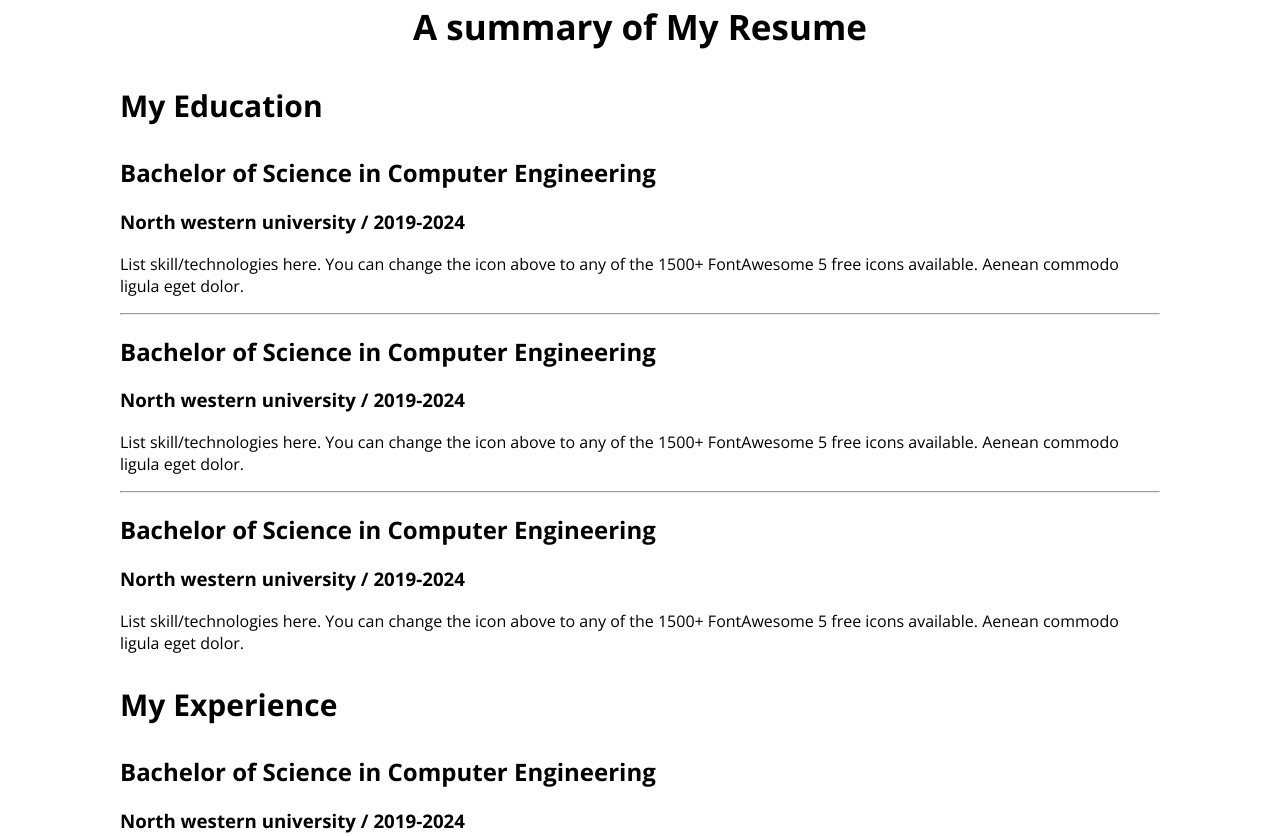
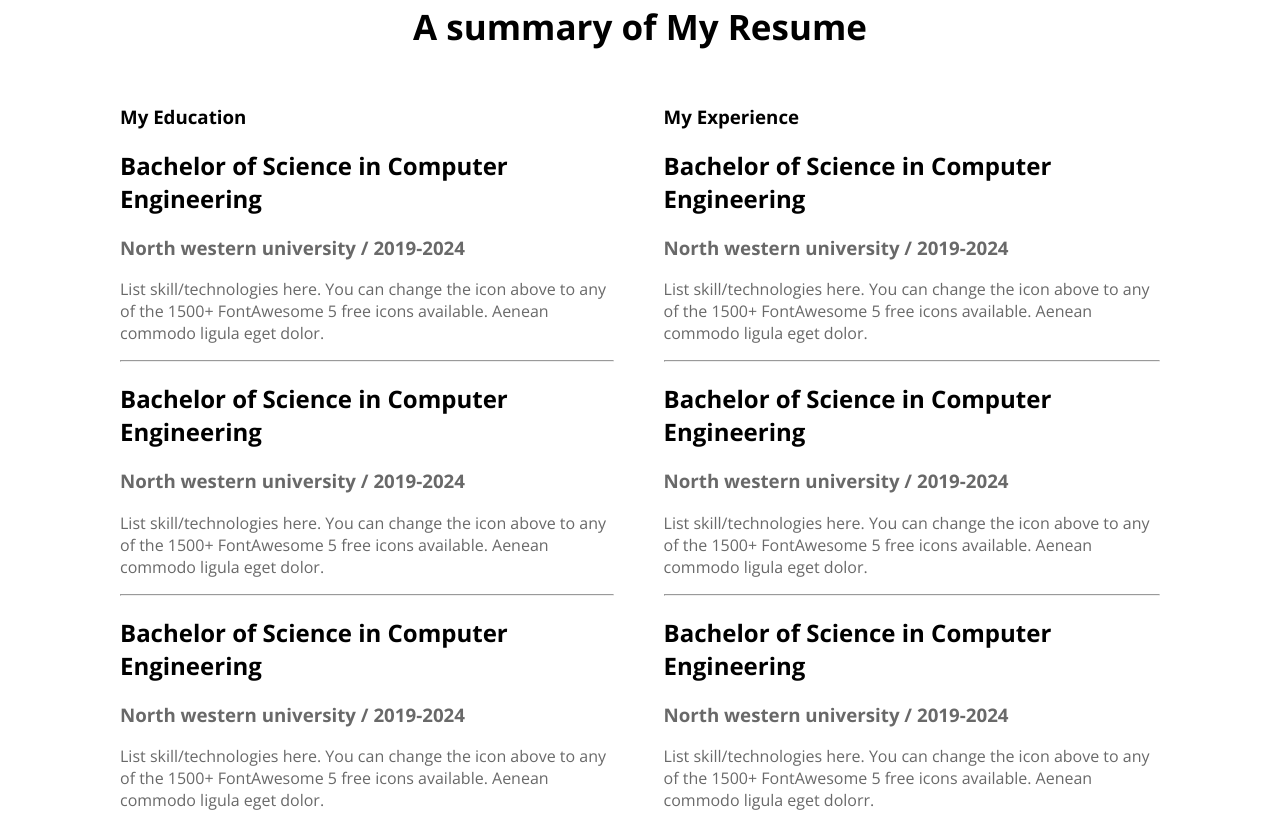
Before and after one commit to Khandaker20201125010/developer-porttfolio, a plain HTML site: page index.html in a window 1280 px wide. Shown: the part 2417-3253 px from the top of the page. Drawn offline with nearby package versions, Linux system fonts and the light colour scheme.

Commit message:
resume contant added

```diff
--- a/index.html
+++ b/index.html
@@ -106,22 +106,21 @@
             <div class="resume-container">
                 <div class="resume-column">
                     <h3 class="resume-coloumn-title">My Education</h3>
-
-                    <div class="resume-item"></div>
+                    <div class="resume-item">
                             <h2 class="resume-item-title">Bachelor of Science in Computer Engineering</h2>
                             <h3 class="resume-item-institute">North western university / 2019-2024</h3>
                             <p class="resume-item-description">List skill/technologies here. You can change the icon above
                             to any of the 1500+ FontAwesome 5 free icons available. Aenean commodo ligula eget dolor.</p>
                     </div>
                     <hr>
-                    <div class="resume-item"></div>
+                    <div class="resume-item">
                             <h2 class="resume-item-title">Bachelor of Science in Computer Engineering</h2>
                             <h3 class="resume-item-institute">North western university / 2019-2024</h3>
                             <p class="resume-item-description">List skill/technologies here. You can change the icon above
                             to any of the 1500+ FontAwesome 5 free icons available. Aenean commodo ligula eget dolor.</p>
                     </div>
                     <hr>
-                    <div class="resume-item"></div>
+                    <div class="resume-item">
                             <h2 class="resume-item-title">Bachelor of Science in Computer Engineering</h2>
                             <h3 class="resume-item-institute">North western university / 2019-2024</h3>
                             <p class="resume-item-description">List skill/technologies here. You can change the icon above
@@ -129,30 +128,29 @@
                     </div>
 
 
-
+                </div>
                 <div class="resume-column">
                     <h3 class="resume-coloumn-title">My Experience</h3>
-                    <div class="resume-item"></div>
+                    <div class="resume-item">
                         <h2 class="resume-item-title">Bachelor of Science in Computer Engineering</h2>
                         <h3 class="resume-item-institute">North western university / 2019-2024</h3>
                         <p class="resume-item-description">List skill/technologies here. You can change the icon above
                         to any of the 1500+ FontAwesome 5 free icons available. Aenean commodo ligula eget dolor.</p>
                 </div>
                 <hr>
-                    <div class="resume-item"></div>
+                <div class="resume-item">
                         <h2 class="resume-item-title">Bachelor of Science in Computer Engineering</h2>
                         <h3 class="resume-item-institute">North western university / 2019-2024</h3>
                         <p class="resume-item-description">List skill/technologies here. You can change the icon above
                         to any of the 1500+ FontAwesome 5 free icons available. Aenean commodo ligula eget dolor.</p>
                 </div>
                 <hr>
-                    <div class="resume-item"></div>
+                <div class="resume-item">
                         <h2 class="resume-item-title">Bachelor of Science in Computer Engineering</h2>
                         <h3 class="resume-item-institute">North western university / 2019-2024</h3>
                         <p class="resume-item-description">List skill/technologies here. You can change the icon above
-                        to any of the 1500+ FontAwesome 5 free icons available. Aenean commodo ligula eget dolor.</p>
+                        to any of the 1500+ FontAwesome 5 free icons available. Aenean commodo ligula eget dolorr.</p>
                 </div>
-
                 </div>
             </div>
          </section>
--- a/styles/portfolio.css
+++ b/styles/portfolio.css
@@ -146,9 +146,16 @@ box-shadow: 0px 6px 50px 0px rgba(0, 0, 0, 0.06);
     color: #181818;
 
 }
-.resume-coloumn-title{
+.resume-column-title{
     color:black ;
     font-size: 30px;
     font-weight: 700;
 
 }
+.resume-container{
+    display: flex;
+    gap: 50px;
+}
+.resume-item-description,.resume-item-institute{
+    color:dimgrey;
+}
```
Lines whose indentation alone changed are shown as unchanged.
